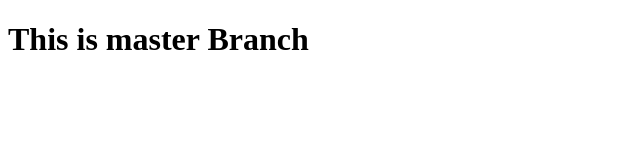
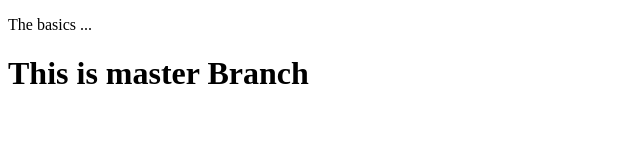
Before and after one commit to MunaRai/js-practise, a plain HTML site: page index.html in a window 1280 px wide. Shown: the whole page, without its empty margins (0-640 px from the left). Drawn offline with Linux system fonts and the light colour scheme.

Commit message:
added paragraph

```diff
--- a/index.html
+++ b/index.html
@@ -4,7 +4,7 @@
         <meta charset="UTF-8">
         <title>Section 2: JavaScript Language Basics</title>
     </head>
-
+    <p>The basics ...</p>
     <body>
         <h1> This is master Branch </h1>
     </body>
```
